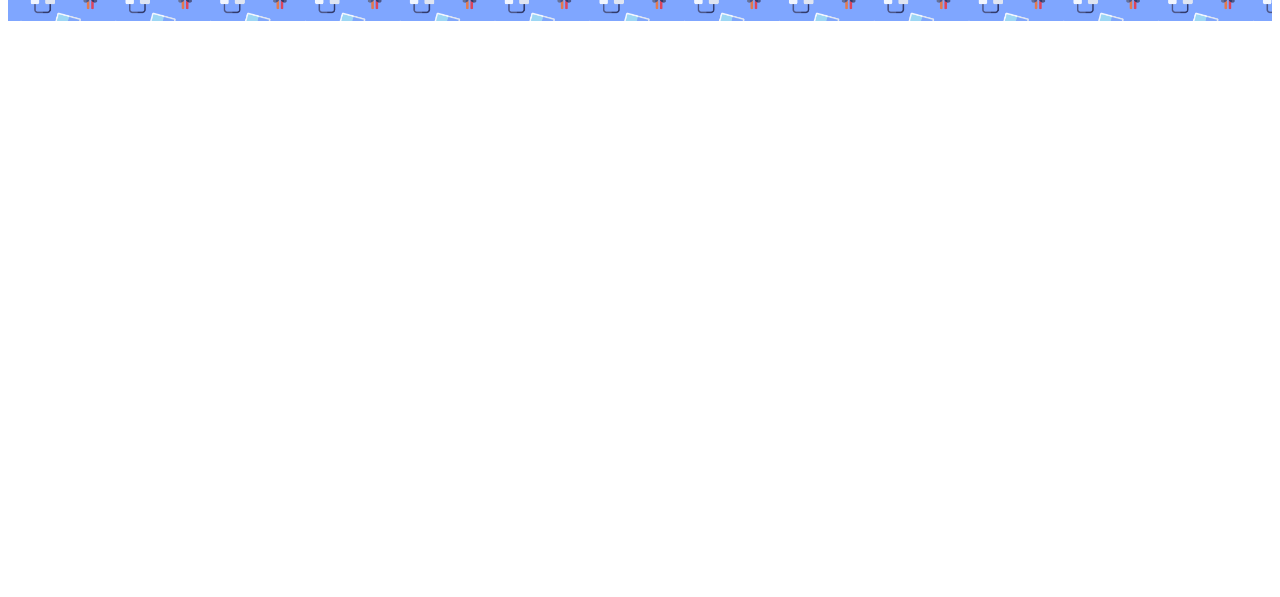
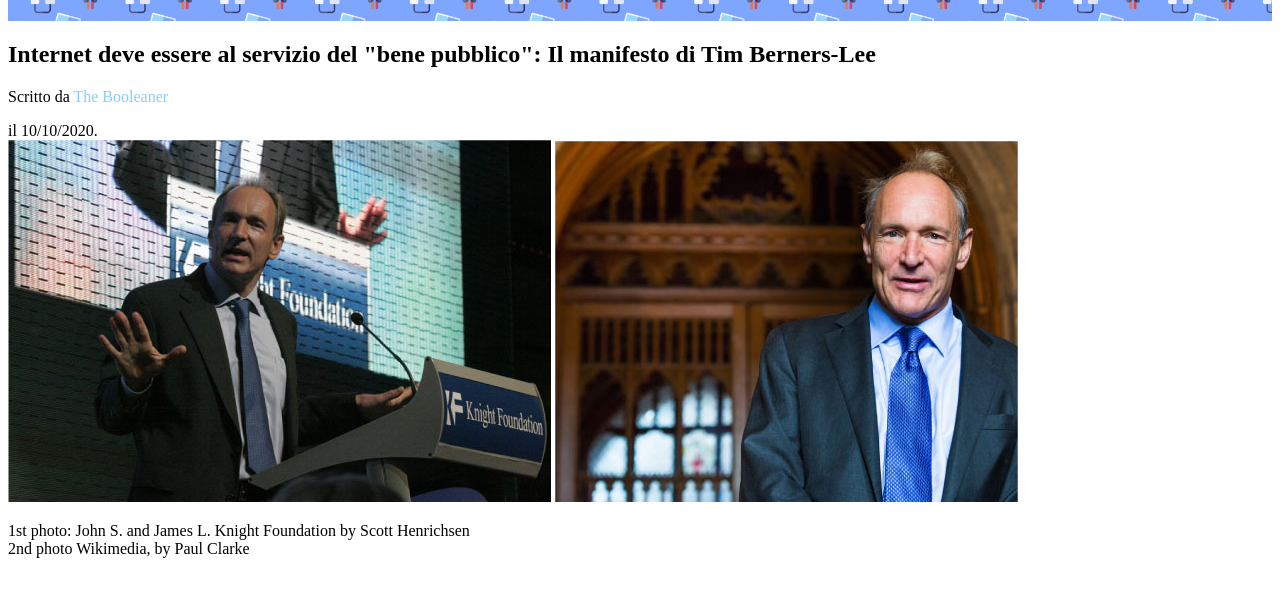
Before and after one commit to andrearicciotti/html-css-booleaner, a plain HTML site: page index.html in a window 1280 px wide. Shown: the part 47-644 px from the top of the page. Drawn offline with Linux system fonts and the light colour scheme.

Commit message:
add: title, images and credits

```diff
--- a/css/style.css
+++ b/css/style.css
@@ -10,3 +10,7 @@ header{
     width: 10%;
     height: 60%;
 }
+
+#booleaner{
+    color: lightskyblue;
+}
--- a/index.html
+++ b/index.html
@@ -21,7 +21,14 @@
 
         <!-- Main title with images and credits -->
         <section>
-
+            <h1>Internet deve essere al servizio del "bene pubblico": Il manifesto di Tim Berners-Lee</h1>
+            <p>Scritto da <span id="booleaner">The Booleaner</span></p>
+            il 10/10/2020.
+            <div>
+                <img src="img/tim-1.jpg" alt="Tim Berners Lee">
+                <img src="img/tim-2.jpg" alt="Tim Berners Lee 2">
+            </div>
+            <p>1st photo: John S. and James L. Knight Foundation by Scott Henrichsen <br>2nd photo Wikimedia, by Paul Clarke</p>
         </section>
         <!-- /Main title with images and credits -->
 
```
